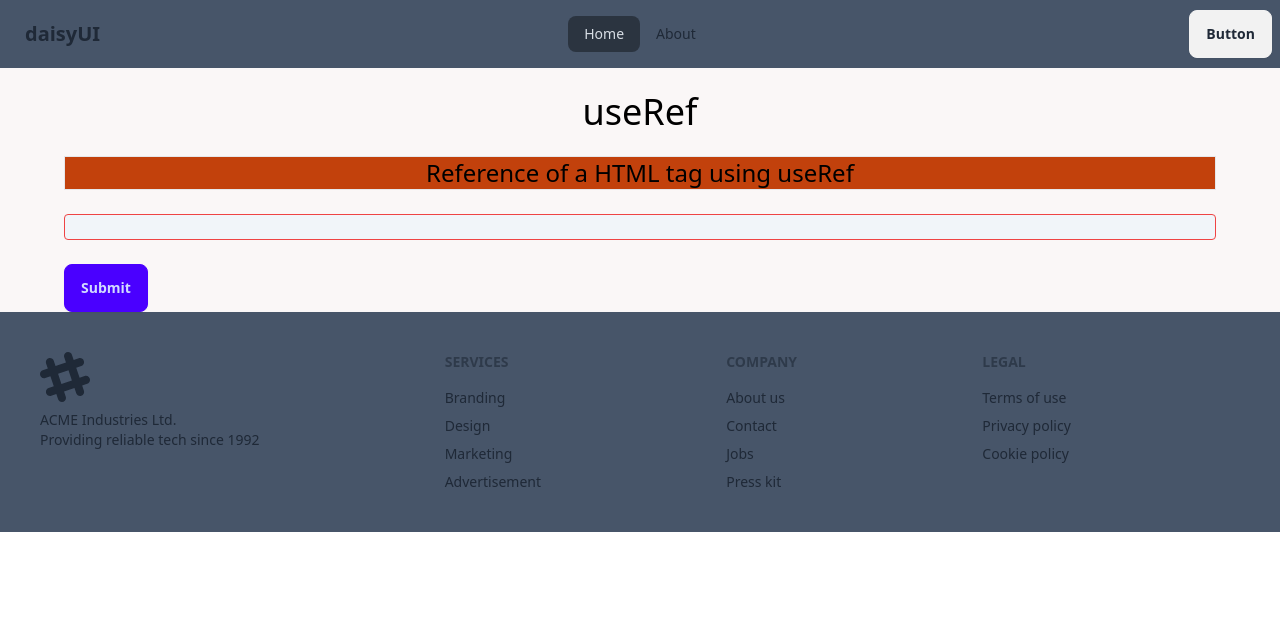
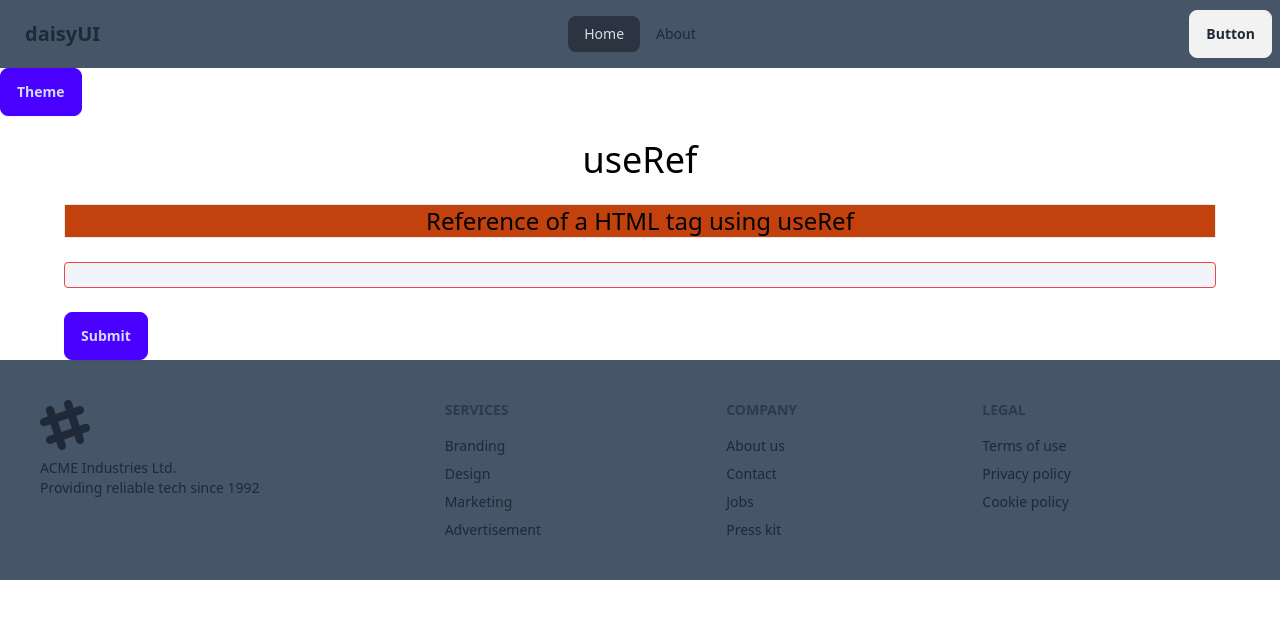
Before and after one commit to tuhin92/frontend-track, a React (Vite) app: page / in a window 1280 px wide. Shown: the top 618 px of the page. Built offline with nearby package versions, Linux system fonts and the light colour scheme.

Commit message:
Global Provider Pattern

```diff
--- /dev/null
+++ b/src/Context/ThemeProvider.jsx
@@ -0,0 +1,16 @@
+import React, { createContext, useState } from "react";
+export const ThemeContext = createContext(undefined);
+
+const ThemeProvider = ({children}) => {
+    const [dark , setDark] = useState(false);
+    const values = {
+        dark, setDark,
+    };
+
+
+  return <ThemeContext.Provider value={values}>
+    {children}
+  </ThemeContext.Provider>;
+};
+
+export default ThemeProvider;
--- a/src/Layout/Main.jsx
+++ b/src/Layout/Main.jsx
@@ -1,12 +1,17 @@
-import React from 'react';
+import React, { useContext } from 'react';
 import Navbar from '../Shared/Navbar';
 import { Outlet } from 'react-router-dom';
 import Footer from '../Shared/Footer';
+import { ThemeContext } from '../Context/ThemeProvider';
 
 const Main = () => {
+    const {dark, setDark} = useContext(ThemeContext);
+    console.log(dark );
+
     return (
-        <div>
+        <div className={`${dark ? "bg-black" : "bg-white"}`}>
             <Navbar></Navbar>
+            <button className='btn btn-primary' onClick={()=> setDark(!dark)}>Theme</button>
             <Outlet></Outlet>
             <Footer></Footer>
         </div>
--- a/src/routes/Home.jsx
+++ b/src/routes/Home.jsx
@@ -3,6 +3,7 @@ import USE_Ref from '../Components/USE_Ref';
 import Reference from '../Components/Reference';
 
 const Home = () => {
+
     return (
         <div className='max-w-6xl mx-auto'>
             <USE_Ref/>
```
Also changed, not shown: src/main.jsx (+12 -9 lines).
